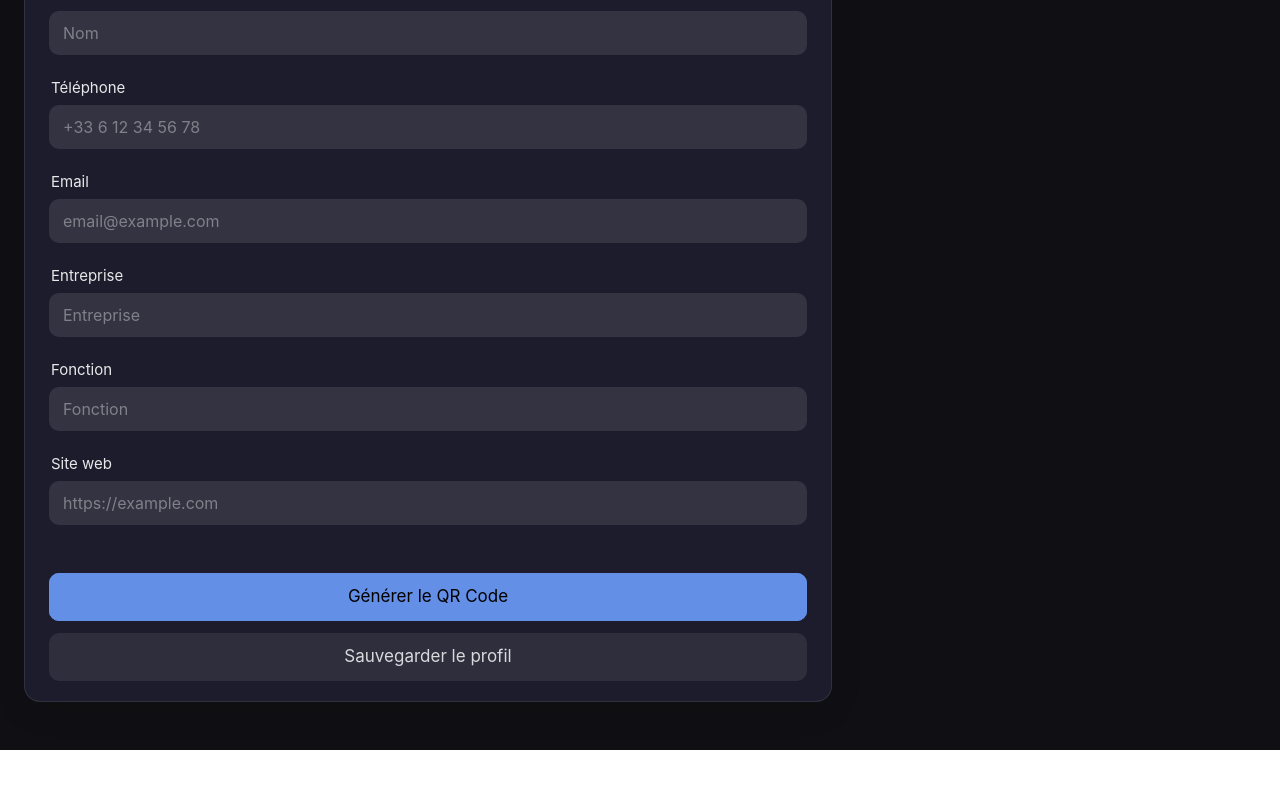
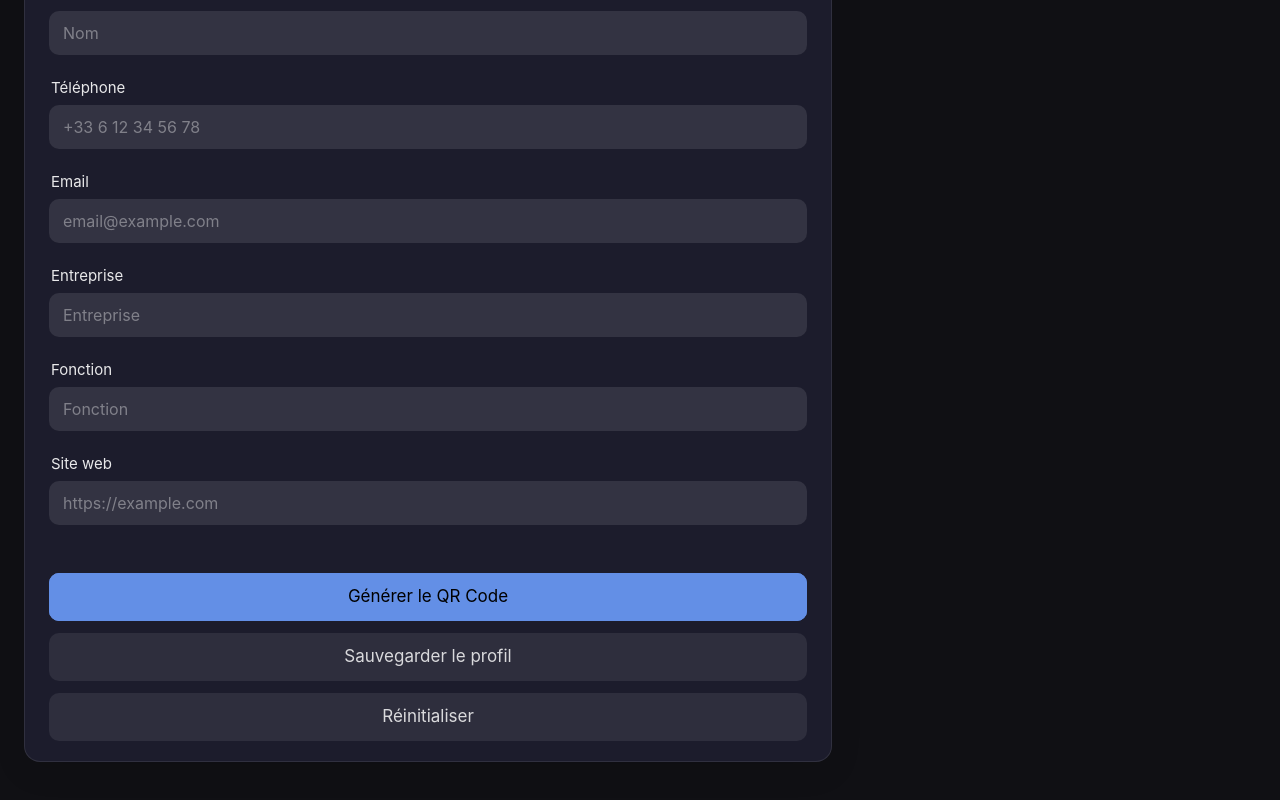
Before and after one commit to FabioDevCode/vCard-Generator, a Vue app: page / in a window 1280 px wide. Shown: the part 422-1222 px from the top of the page. Before the commit the page ends 1172 px from the top, so only its background shows below. Built offline with nearby package versions, Linux system fonts and the light colour scheme.

Commit message:
add reset btn

```diff
--- a/src/App.vue
+++ b/src/App.vue
@@ -45,6 +45,11 @@ const handleDownload = () => {
   const name = `${vCardData.value.firstName}-${vCardData.value.lastName}`.toLowerCase().replace(/\s+/g, '-') || 'vcard'
   downloadAsJpeg(name)
 }
+const savedProfilesRef = ref<InstanceType<typeof SavedProfiles> | null>(null)
+
+const handleReset = () => {
+  savedProfilesRef.value?.resetSelection()
+}
 </script>
 
 <template>
@@ -78,13 +83,14 @@ const handleDownload = () => {
             <!-- Form Section -->
             <div class="form-section">
               <NCard :title="t('profiles.title')" class="profiles-card">
-                <SavedProfiles @load="handleLoadProfile" />
+                <SavedProfiles ref="savedProfilesRef" @load="handleLoadProfile" />
               </NCard>
 
               <NCard class="form-card">
                 <VCardForm
                   v-model="vCardData"
                   @generate="handleGenerate"
+                  @reset="handleReset"
                 />
               </NCard>
             </div>
--- a/src/components/SavedProfiles.vue
+++ b/src/components/SavedProfiles.vue
@@ -44,6 +44,14 @@ const handleDeleteProfile = () => {
     selectedProfileId.value = null
   }
 }
+
+const resetSelection = () => {
+  selectedProfileId.value = null
+}
+
+defineExpose({
+  resetSelection
+})
 </script>
 
 <template>
--- a/src/components/VCardForm.vue
+++ b/src/components/VCardForm.vue
@@ -20,10 +20,11 @@ const props = defineProps<{
 const emit = defineEmits<{
   (e: 'update:modelValue', value: VCardData): void
   (e: 'generate'): void
+  (e: 'reset'): void
 }>()
 
 const { t } = useAppI18n()
-const { validateVCard, saveProfile } = useVCard()
+const { validateVCard, saveProfile, createEmptyVCard } = useVCard()
 const message = useMessage()
 
 const formRef = ref<FormInst | null>(null)
@@ -97,6 +98,12 @@ const handleSaveProfile = () => {
   message.success(t('profiles.saved'))
   showSaveModal.value = false
   profileName.value = ''
+}
+
+const handleReset = () => {
+  const emptyData = createEmptyVCard()
+  Object.assign(formData, emptyData)
+  emit('reset')
 }
 </script>
 
@@ -182,6 +189,14 @@ const handleSaveProfile = () => {
         >
           {{ t('form.saveProfile') }}
         </NButton>
+        <NButton
+          size="large"
+          block
+          tertiary
+          @click="handleReset"
+        >
+          {{ t('form.reset') }}
+        </NButton>
       </NSpace>
     </NForm>
 
--- a/src/locales/en.json
+++ b/src/locales/en.json
@@ -13,6 +13,7 @@
         "website": "Website",
         "generateQr": "Generate QR Code",
         "saveProfile": "Save Profile",
+        "reset": "Reset",
         "profileName": "Profile Name",
         "profileNamePlaceholder": "My profile",
         "validation": {
--- a/src/locales/fr.json
+++ b/src/locales/fr.json
@@ -13,6 +13,7 @@
         "website": "Site web",
         "generateQr": "Générer le QR Code",
         "saveProfile": "Sauvegarder le profil",
+        "reset": "Réinitialiser",
         "profileName": "Nom du profil",
         "profileNamePlaceholder": "Mon profil",
         "validation": {
--- a/src/locales/pt.json
+++ b/src/locales/pt.json
@@ -13,6 +13,7 @@
         "website": "Website",
         "generateQr": "Gerar QR Code",
         "saveProfile": "Guardar Perfil",
+        "reset": "Repor",
         "profileName": "Nome do Perfil",
         "profileNamePlaceholder": "O meu perfil",
         "validation": {
```
